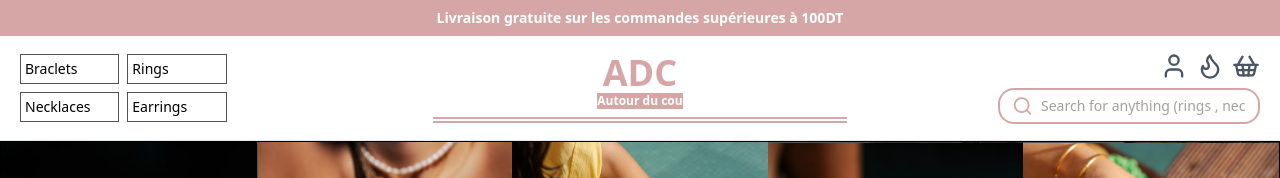
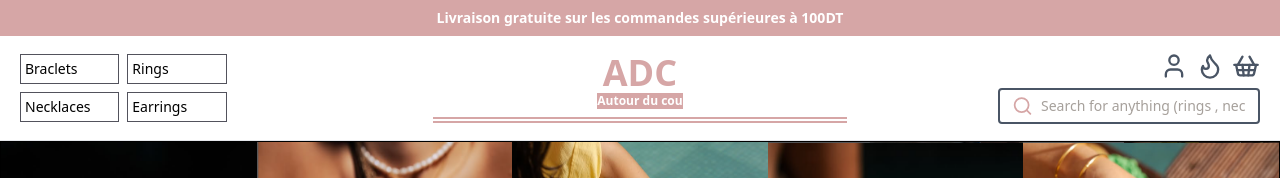
Before and after one commit to ba9hh/adc, a React (Vite) app in the folder frontend/: page / in a window 1280 px wide. Shown: the top 178 px of the page. Built offline with nearby package versions, Linux system fonts and the light colour scheme.

Commit message:
first commit

```diff
--- a/frontend/src/components/HomeHeader.jsx
+++ b/frontend/src/components/HomeHeader.jsx
@@ -97,7 +97,7 @@ const HomeHeader = () => {
               )}
             </Link>
           </div>
-          <div className="hidden md:flex items-center rounded-2xl border-2 border-[#D6A6A6] bg-white/90 px-3 py-1 dark:border-stone-700 dark:bg-stone-800">
+          <div className="hidden md:flex items-center rounded-sm border-2 border-gray-600 bg-white/90 px-3 py-1 dark:border-stone-700 dark:bg-stone-800">
             <Search className="mr-2 h-6 w-6 text-[#D6A6A6]" />
             <input
               // value={query}
```
